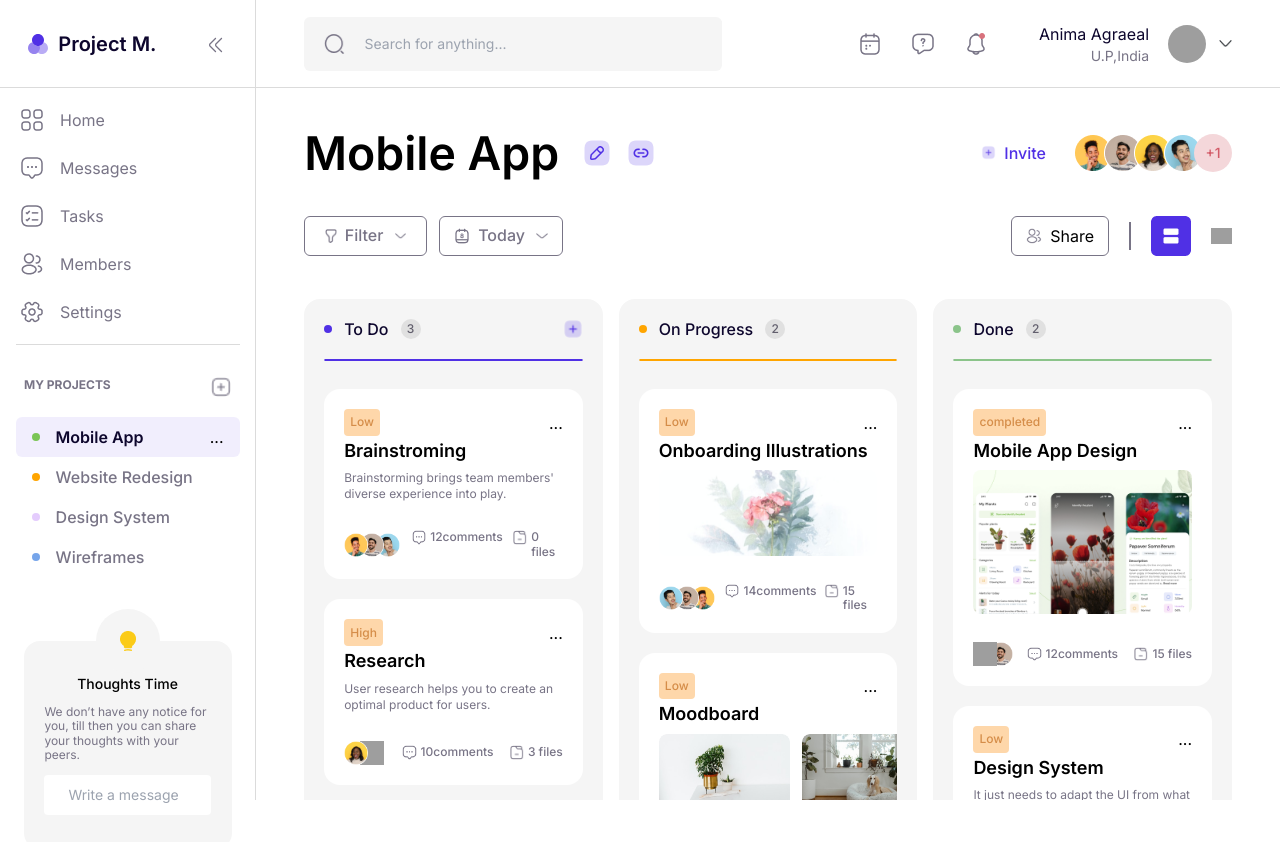
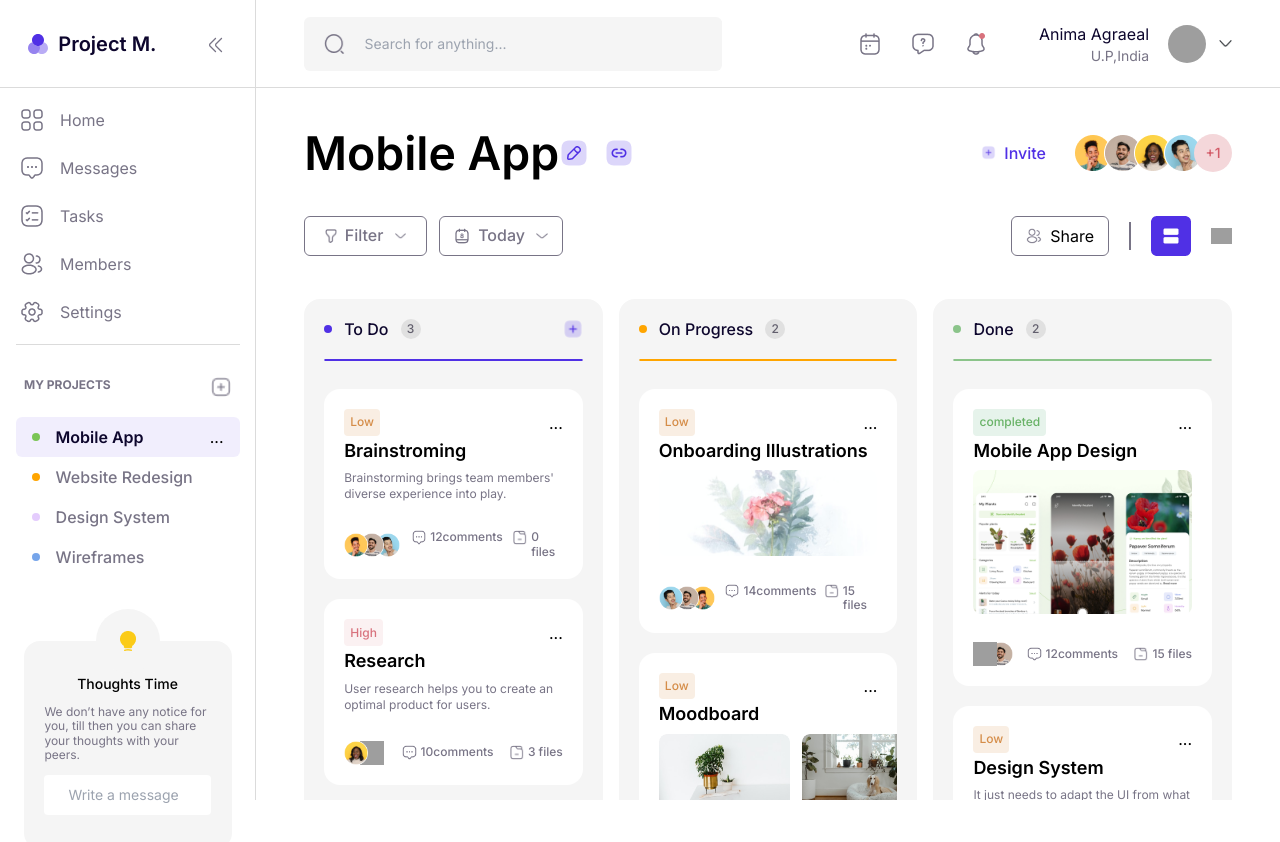
Before and after one commit to Tejodeep2002/kanban-clone, a React (Create React App) app: page / in a window 1280 px wide. Shown: the top 842 px of the page. Built offline with nearby package versions, Linux system fonts and the light colour scheme; grey boxes are pictures that could not be loaded; a web font is replaced by a local one.

Commit message:
fixing logic of dnd

```diff
--- a/package.json
+++ b/package.json
@@ -3,6 +3,7 @@
   "version": "0.1.0",
   "private": true,
   "dependencies": {
+    "@hello-pangea/dnd": "^16.2.0",
     "@testing-library/jest-dom": "^5.16.5",
     "@testing-library/react": "^13.4.0",
     "@testing-library/user-event": "^13.5.0",
--- a/src/components/SingleTodo.jsx
+++ b/src/components/SingleTodo.jsx
@@ -24,9 +24,17 @@ const SingleTodo = ({ todo, index }) => {
           {...provided.dragHandleProps}
         >
           <div className="flex justify-between mb-1">
-            <span className="bg-orange-200 p-[0.38rem] rounded font-medium text-xs text-[#D58D49] leading-[0.91rem]">
+            {
+              todo.status==="High"?<span className="bg-[#fbf1f2] p-[0.38rem] rounded font-medium text-xs text-[#D8727D] leading-[0.91rem]">
+              {todo.status}
+            </span>:todo.status==="Low"?<span className="bg-[#f9eee3] p-[0.38rem] rounded font-medium text-xs text-[#D58D49] leading-[0.91rem]">
+              {todo.status}
+            </span>:<span className="bg-[#e6f3eb] p-[0.38rem] rounded font-medium text-xs text-[#68B266] leading-[0.91rem]">
               {todo.status}
             </span>
+
+            }
+
             <button>...</button>
           </div>
           <div className="flex justify-between mb-2">
--- a/src/components/TodoSection.jsx
+++ b/src/components/TodoSection.jsx
@@ -18,9 +18,10 @@ const TodoSection = () => {
   // );
   // console.log(totalList);
 
-  useEffect(()=>{
 
-  })
+
+
+
   const onDragEnd = (result) => {
     const { source, destination, draggableId } = result;
 
@@ -42,6 +43,7 @@ const TodoSection = () => {
 
     //If the user drops within the same column but in diffrent position
 
+    console.log(col1,col2,col3)
     if (source.droppableId === "col1") {
       add = col1[source.index];
       col1.splice(source.index, 1);
@@ -55,17 +57,18 @@ const TodoSection = () => {
 
     if (destination.droppableId === "col1") {
       col1.splice(destination.index, 0, add);
+
+      setColumn1(col1);
     } else if (destination.droppableId === "col2") {
       col2.splice(destination.index, 0, add);
+      setColumn2(col2);
     } else if (destination.droppableId === "col3") {
       col3.splice(destination.index, 0, add);
+      setColumn3(col3);
     }
+    console.log(col1,col2,col3)
 
-    setColumn1(col1);
-    setColumn2(col2);
-    setColumn3(col3);
-
-    return;
+    console.log()
 
     //If the user moves from on column to another column
   };
@@ -78,7 +81,7 @@ const TodoSection = () => {
           <div className="relative h-screen px-6 py-[2.6rem] md:px-12 overflow-y-auto">
             <div className="w-full flex   justify-between">
               <div className="flex items-center">
-                <span className="font-semibold text-[1.5rem] lg:text-[2.9rem] leading-[2.9rem] mr-[1.4rem]">
+                <span className="font-semibold text-[1.5rem] lg:text-[2.9rem] leading-[2.9rem] mr-[1.4rem">
                   Mobile App
                 </span>
                 <img
```
Also changed, not shown: 1 other file (tests, documents, lock files or other folders).
